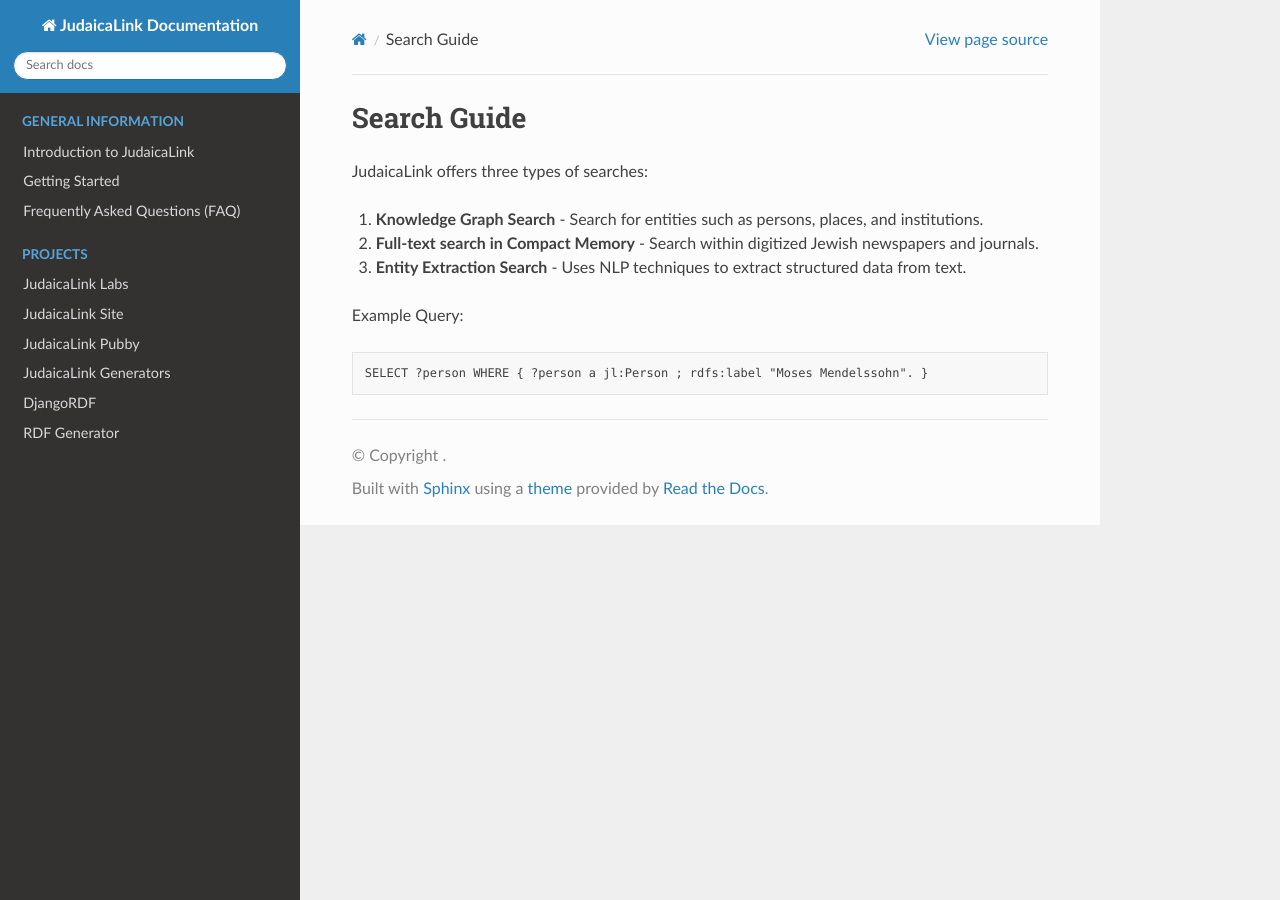
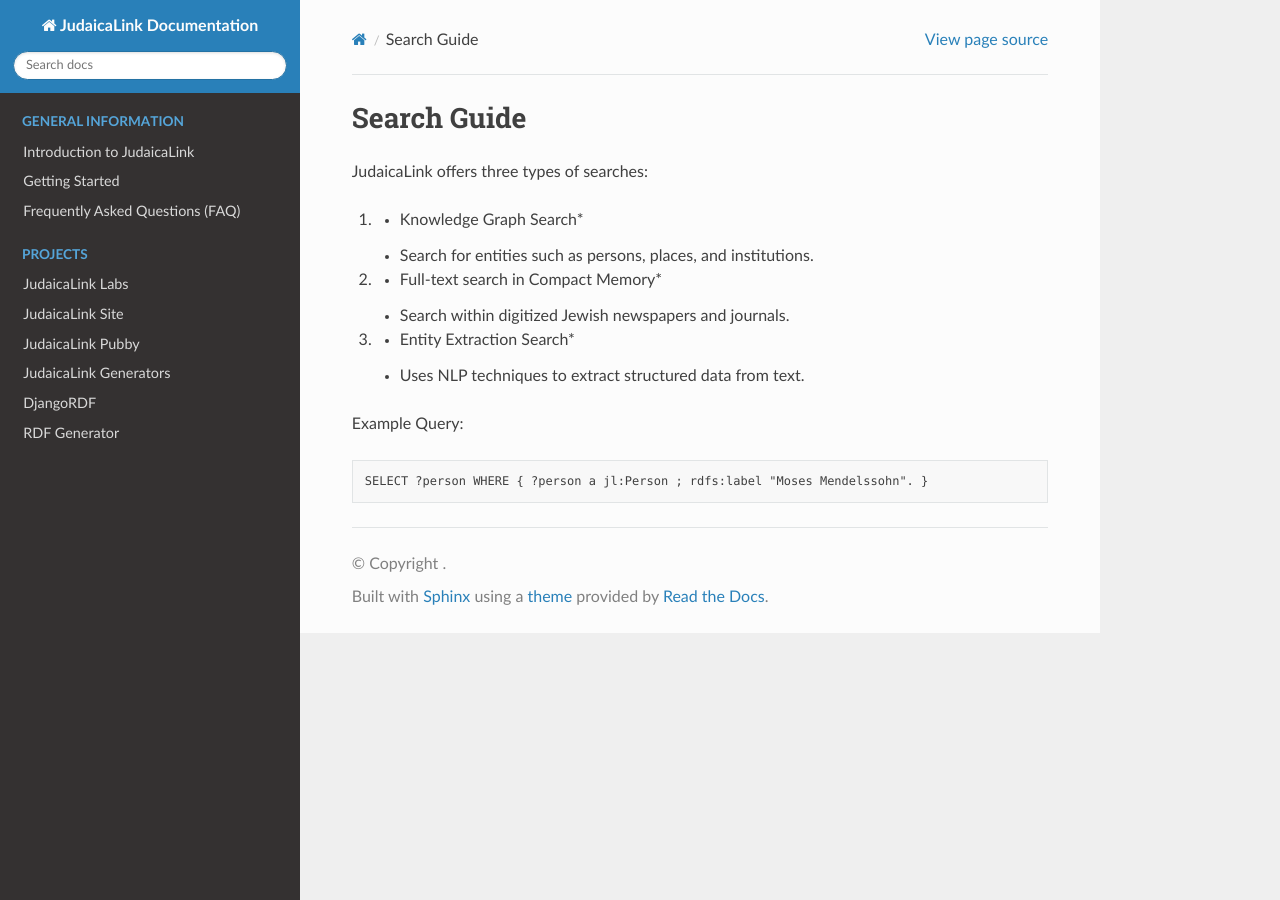
Before and after one commit to bsesic/judaicalink-docs, a Sphinx documentation site: the page built from docs/user_guide/search_guide.rst, in a window 1280 px wide. Built offline with Sphinx 7.4.7 and the Read the Docs theme 3.1.0, drawn with Linux system fonts in a browser that asks for light colours; pages that are not in the unit, such as notebooks, are missing from menus.

```diff
--- a/docs/index.rst
+++ b/docs/index.rst
@@ -24,7 +24,7 @@ The deployment process involves setting up a web application framework, a databa
    :caption: User Guide
 
    user_guides/overview
-   user_guides/searching
+   user_guides/search_guide
    user_guides/content_negotiation
    user_guides/datasets
 
--- a/docs/user_guide/search_guide.rst
+++ b/docs/user_guide/search_guide.rst
@@ -1,15 +1,16 @@
+============
 Search Guide
 ============
 
 JudaicaLink offers three types of searches:
 
-1. **Knowledge Graph Search**
+1. * Knowledge Graph Search*
    - Search for entities such as persons, places, and institutions.
 
-2. **Full-text search in Compact Memory**
+2. * Full-text search in Compact Memory*
    - Search within digitized Jewish newspapers and journals.
 
-3. **Entity Extraction Search**
+3. * Entity Extraction Search*
    - Uses NLP techniques to extract structured data from text.
 
 Example Query:
```
